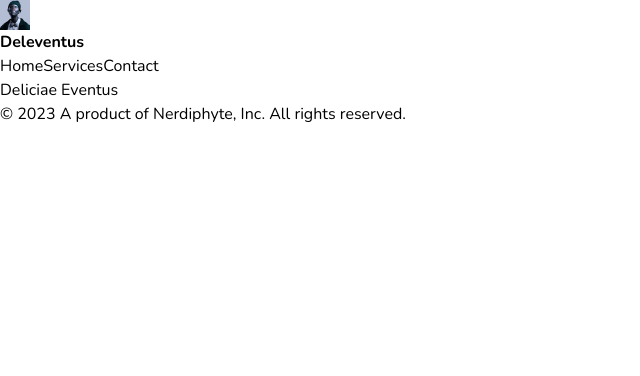
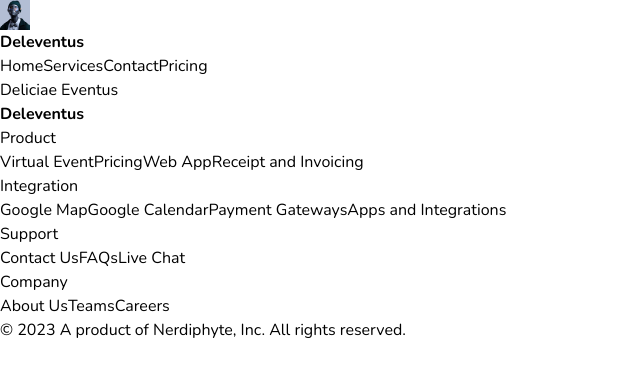
Before and after one commit to firerum/deleventus-frontend, a Next.js app: page / in a window 1280 px wide. Shown: the top 376 px of the page, without its empty margins (0-640 px from the left). Built offline with nearby package versions, Linux system fonts and the light colour scheme; no server answers.

Commit message:
experimenting

```diff
--- a/src/layouts/Footer.jsx
+++ b/src/layouts/Footer.jsx
@@ -1,15 +1,27 @@
 import Link from 'next/link';
 
 const navigation = {
-    main: [
-        { name: 'Home', href: '/' },
-        { name: 'About', href: '/about' },
-        { name: 'Products', href: '/products' },
-        { name: 'Policy', href: '/policy' },
-        { name: 'Team', href: '/team' },
-        { name: 'Partners', href: '#' },
-        { name: 'Contact', href: '/contact' },
-        { name: 'FAQ', href: '/faq' },
+    product: [
+        { name: 'Virtual Event', href: '/' },
+        { name: 'Pricing', href: '/pricing' },
+        { name: 'Web App', href: '#' },
+        { name: 'Receipt and Invoicing', href: '#' },
+    ],
+    integration: [
+        { name: 'Google Map', href: '' },
+        { name: 'Google Calendar', href: '' },
+        { name: 'Payment Gateways', href: '' },
+        { name: 'Apps and Integrations', href: '' },
+    ],
+    support: [
+        { name: 'Contact Us', href: '' },
+        { name: 'FAQs', href: '' },
+        { name: 'Live Chat', href: '' },
+    ],
+    company: [
+        { name: 'About Us', href: '' },
+        { name: 'Teams', href: '' },
+        { name: 'Careers', href: '' },
     ],
     social: [
         {
@@ -29,31 +41,55 @@ const navigation = {
     ],
 };
 
-const Footer = () => {
+const FooterLinks = ({ navigation }) => {
     return (
-        <footer>
-            <nav>
         <ul>
-                    {navigation.main.map((item) => (
+            {navigation.map((item) => (
                 <li key={item.name} className="px-5 py-2">
-                            <Link href={item.href}>
-                                {/* <span>{item.name}</span> */}
+                    <Link href={item?.href}>
+                        <span>{item.name}</span>
                     </Link>
                 </li>
             ))}
         </ul>
-            </nav>
+    );
+};
+
+const Footer = () => {
+    return (
+        <footer className='w-full bg-black'>
+            <h1>Deleventus</h1>
+            <section>
                 <div>
+                    <header>Product</header>
+                    <FooterLinks navigation={navigation.product} />
+                </div>
+                <div>
+                    <header>Integration</header>
+                    <FooterLinks navigation={navigation.integration} />
+                </div>
+                <div>
+                    <header>Support</header>
+                    <FooterLinks navigation={navigation.support} />
+                </div>
+                <div>
+                    <header>Company</header>
+                    <FooterLinks navigation={navigation.company} />
+                </div>
+            </section>
+            <section>
+                <div>
+                    <p>
+                        &copy; {new Date().getFullYear()} A product of
+                        Nerdiphyte, Inc. All rights reserved.
+                    </p>
                     {navigation.social.map((item) => (
                         <a key={item.name} href={item.href} className="">
                             {/* <span>{item.name}</span> */}
                         </a>
                     ))}
                 </div>
-            <p>
-                &copy; {new Date().getFullYear()} A product of Nerdiphyte, Inc.
-                All rights reserved.
-            </p>
+            </section>
         </footer>
     );
 };
--- a/src/layouts/Nav.jsx
+++ b/src/layouts/Nav.jsx
@@ -9,6 +9,7 @@ const navigation = [
     { name: 'Home', href: '/' },
     { name: 'Services', href: '#' },
     { name: 'Contact', href: '#' },
+    { name: 'Pricing', href: '/pricing' },
 ];
 
 const dropDown = [
```
Lines whose indentation alone changed are shown as unchanged.
